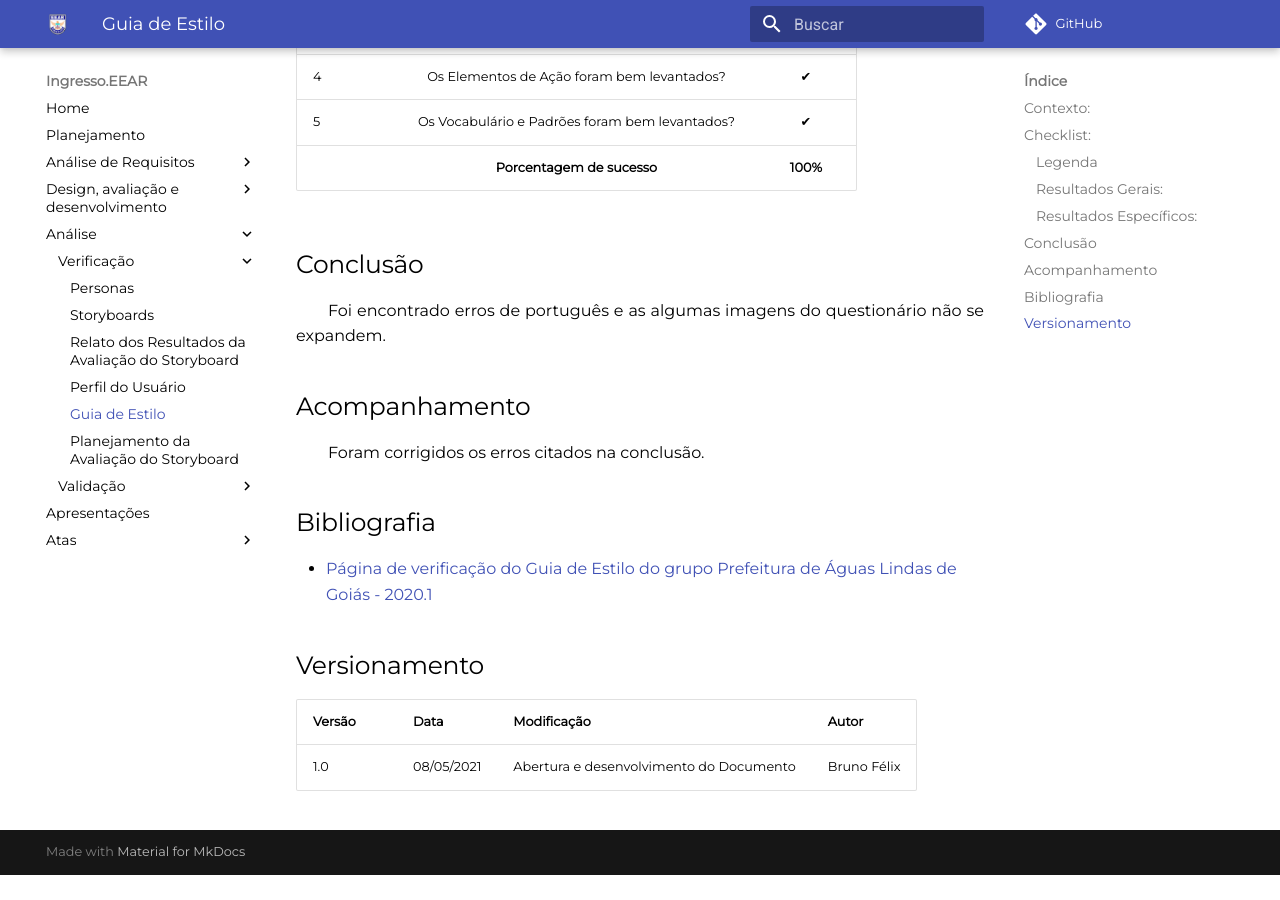
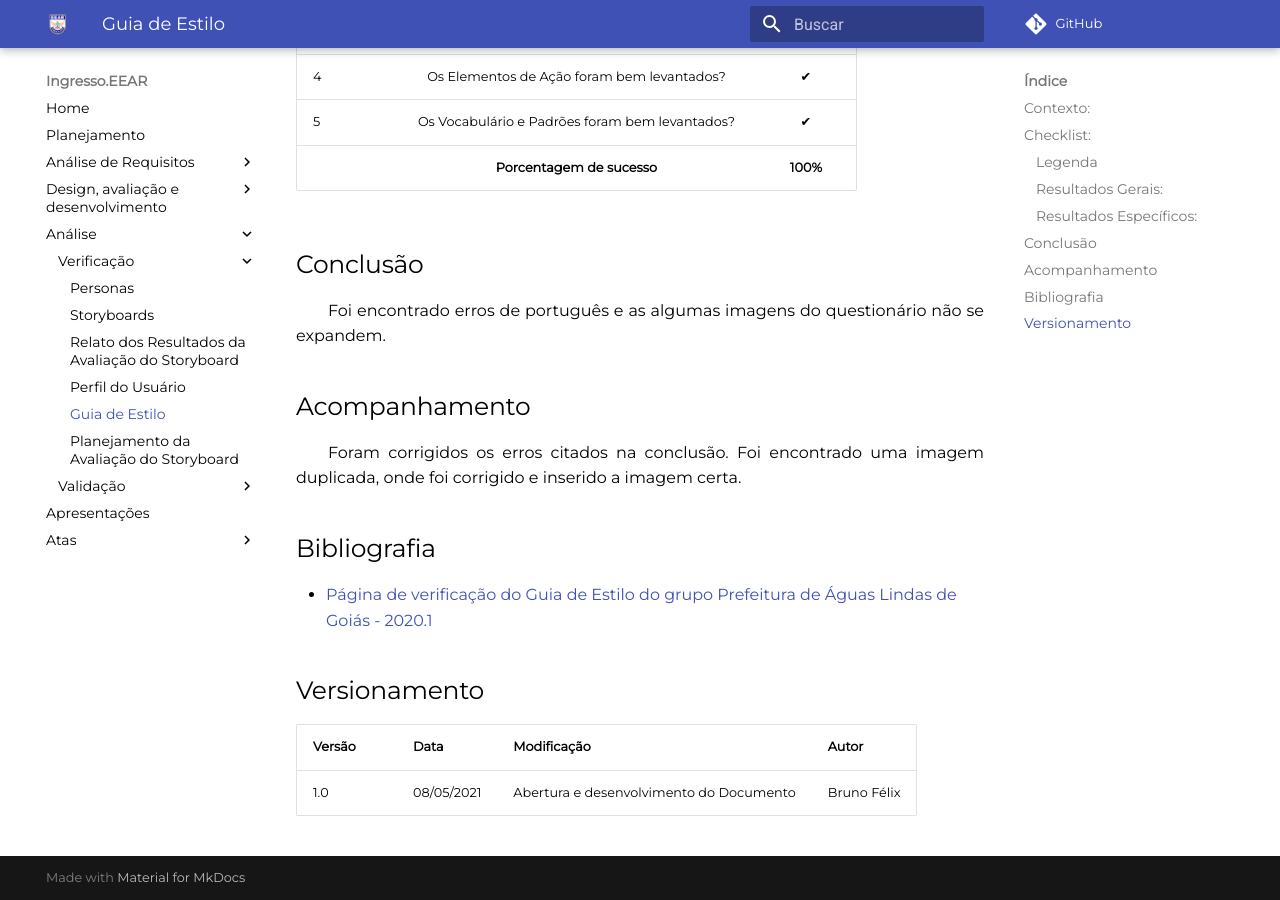
Before and after one commit to CarlosZoft/2020.2-Ingresso.eear, an MkDocs documentation site: the page built from docs/analise/verificacao/guia-de-estilo.md, in a window 1280 px wide and 900 px high, scrolled down 1527 px. Built offline with MkDocs 1.6.1 and Material for MkDocs 9.7.7, drawn with Linux system fonts in a browser that asks for light colours; comment, search, counter and statistics services are not loaded; before the commit the page ends 2402 px from its top, so only the background shows below that.

Commit message:
(#59) Inserindo questão ao acompanhamento

```diff
--- a/docs/analise/verificacao/guia-de-estilo.md
+++ b/docs/analise/verificacao/guia-de-estilo.md
@@ -43,7 +43,7 @@
 &emsp;&emsp;Foi encontrado erros de português e as algumas imagens do questionário não se expandem.
 
 ## Acompanhamento
-&emsp;&emsp;Foram corrigidos os erros citados na conclusão.
+&emsp;&emsp;Foram corrigidos os erros citados na conclusão. Foi encontrado uma imagem duplicada, onde foi corrigido e inserido a imagem certa.
 
 ## Bibliografia
 - [Página de verificação do Guia de Estilo do grupo Prefeitura de Águas Lindas de Goiás - 2020.1](https://interacao-humano-computador.github.io/2020.1-Prefeiturade-Aguas-Lindas-de-Goias/verificacao/veri_guia_estilo/)
```
